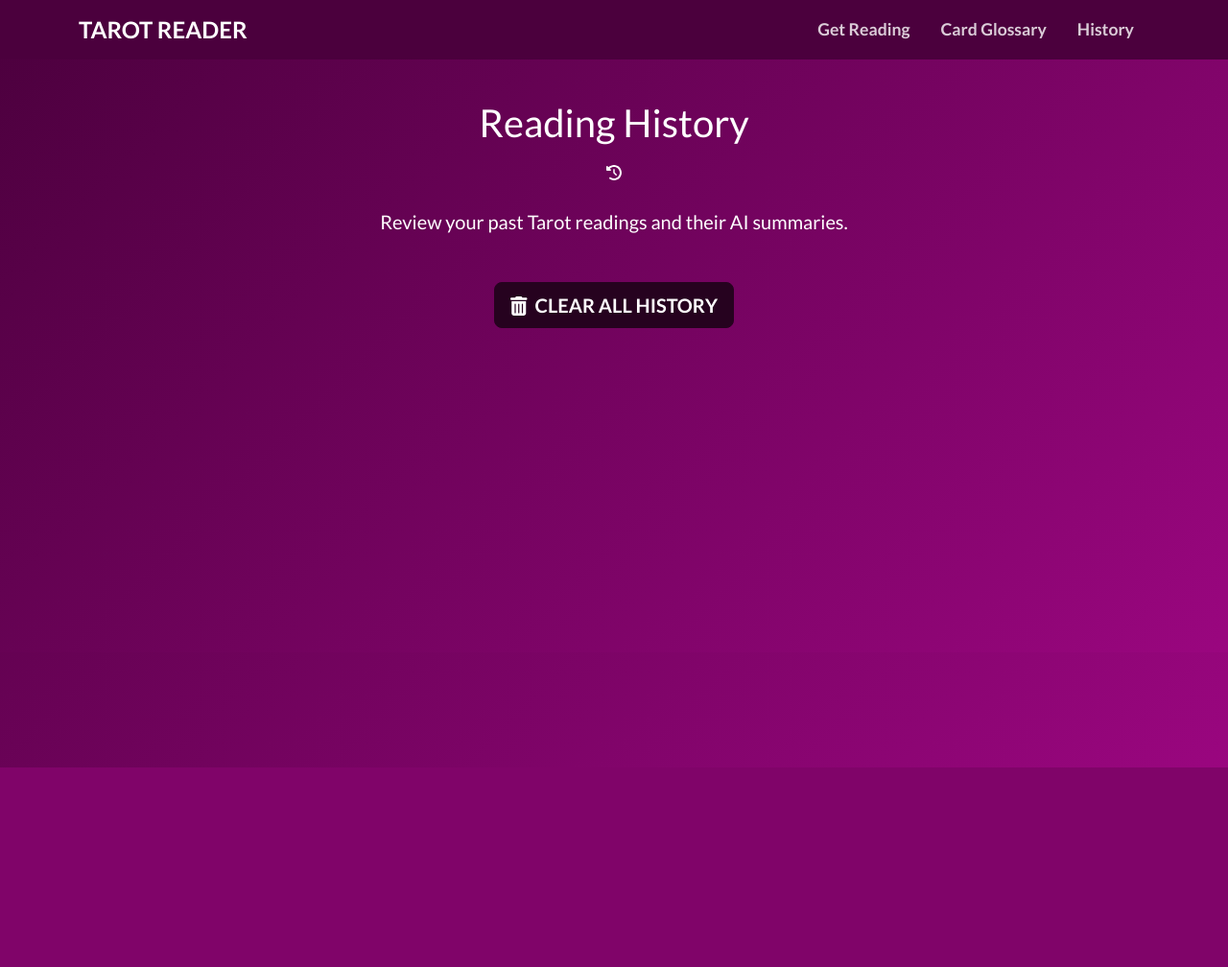
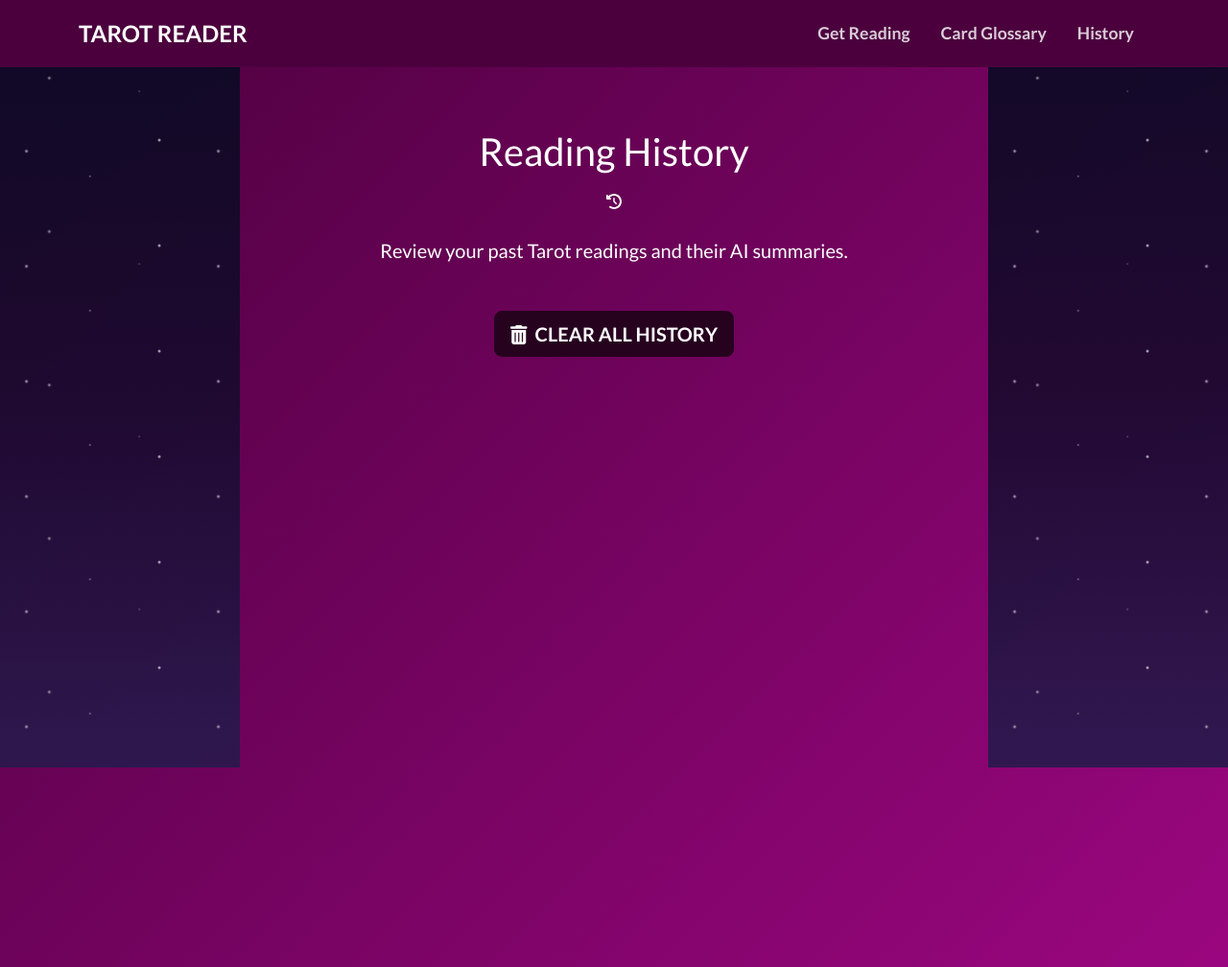
Before and after one commit to PandoraV1/Tarot-Reader, a Flask app: page /history in a window 1280 px wide. Shown: the whole page at 96% size. Before the commit the page ends 800 px from the top, so only its background shows below. Run offline with Flask 3, Linux system fonts and the light colour scheme; data that the repository does not hold is empty; some libraries are stand-ins or nearby versions.

Commit message:
styles updated, added star filled side bar to some pages

```diff
--- a/Tarot_Reader/static/styles/style.css
+++ b/Tarot_Reader/static/styles/style.css
@@ -5,12 +5,14 @@
     box-sizing: border-box;
 }
 
+
 html, body {
     height: 100vh;
     margin: 0;
     padding: 0;
     overflow: hidden;
 }
+
 
 body {
     border: 0px solid var(--tarot-primary) !important;
@@ -20,12 +22,77 @@ body {
     box-sizing: border-box;
 }
 
+
 :root {
     --tarot-primary: #4B003D;
     --tarot-secondary: #26021F;
     --tarot-hover: #430437;
     --tarot-bg: #9A067F;
 }
+
+
+.starry-sidebar {
+    position: fixed;
+    top: 0;
+    left: 0;
+    width: 250px;
+    height: 100vh;
+    z-index: 1;
+
+    background:
+        radial-gradient(2px 2px at 20px 30px, #eee, transparent),
+        radial-gradient(2px 2px at 40px 70px, rgba(255,255,255,0.8), transparent),
+        radial-gradient(1px 1px at 90px 40px, #fff, transparent),
+        radial-gradient(1px 1px at 130px 80px, rgba(255,255,255,0.6), transparent),
+        radial-gradient(2px 2px at 160px 30px, #fff, transparent),
+        linear-gradient(180deg, #0a0a23 0%, #1a0a2e 50%, #2a1a4e 100%);
+
+    background-size: 200px 120px, 250px 160px, 180px 140px, 220px 180px, 190px 110px, cover;
+    animation: twinkle 20s ease-in-out infinite;
+}
+
+.starry-sidebar-right {
+    left: auto !important;
+    right: 0;
+}
+
+.main-content {
+    margin-left: 250px;
+    margin-right: 250px;
+}
+
+@keyframes twinkle {
+    0%, 100% {
+        opacity: 1;
+        background-position: 0 0, 0 0, 0 0, 0 0, 0 0, 0 0;
+    }
+    50% {
+        opacity: 0.9;
+        background-position: 10px 10px, 15px 15px, 5px 5px, 20px 20px, 8px 8px, 0 0;
+    }
+}
+
+/* Mobile: Hide both sidebars */
+@media (max-width: 768px) {
+    .starry-sidebar,
+    .starry-sidebar-right {
+        display: none !important;
+    }
+    .main-content {
+        margin-left: 0 !important;
+        margin-right: 0 !important;
+    }
+    .header-center {
+        flex-direction: column !important;
+        gap: 0.5rem;
+    }
+    body {
+        padding: 1rem !important;
+        border-width: 15px !important;
+    }
+}
+
+
 
 /* Freelancer Navbar */
 .navbar {
@@ -37,22 +104,26 @@ body {
     z-index: 10;
 }
 
+
 .navbar-brand {
     color: white !important;
     font-size: 1.5rem;
     font-weight: 700;
 }
 
+
 .navbar-dark .navbar-nav .nav-link {
     color: rgba(255,255,255,.8) !important;
     padding: 0.5rem 1rem !important;
 }
+
 
 .navbar-dark .navbar-nav .nav-link:hover {
     color: white !important;
     background-color: var(--tarot-hover);
     border-radius: 0.25rem;
 }
+
 
 /* Masthead */
 .masthead {
@@ -64,10 +135,11 @@ body {
     text-align: center;
     color: white;
     padding: 2rem;
-    margin-top: 60;
+    margin-top: 60px;
     position: relative;
     z-index: 1;
 }
+
 
 .masthead > .container {
     height: 100%;
@@ -75,6 +147,7 @@ body {
     flex-direction: column;
     justify-content: center;
 }
+
 
 .masthead h1 {
     font-family: 'Montserrat', sans-serif;
@@ -84,11 +157,13 @@ body {
     text-shadow: 2px 2px 4px rgba(0,0,0,0.5);
 }
 
+
 .masthead p {
     font-size: 1.5rem;
     font-weight: 300;
     margin-bottom: 2rem;
 }
+
 
 /* Tarot Buttons */
 .btn-tarot {
@@ -104,24 +179,13 @@ body {
     box-shadow: 0 4px 15px rgba(0,0,0,0.2);
 }
 
+
 .btn-tarot:hover {
     background-color: var(--tarot-hover);
     border-color: var(--tarot-hover);
     color: white;
     transform: translateY(-2px);
     box-shadow: 0 6px 20px rgba(0,0,0,0.3);
-}
-
-@media (max-width: 768px) {
-    .header-center {
-        flex-direction: column !important;
-        gap: 0.5rem;
-    }
-
-    body {
-        padding: 1rem !important;
-        border-width: 15px !important;
-    }
 }
 
 /* Floating tarot card backs on home page */
@@ -133,11 +197,12 @@ body {
     margin: 0 auto;
 }
 
+
 .floating-card {
     position: absolute;
     width: 110px;
     height: 170px;
     object-fit: cover;
     border-radius: 10px;
-    box-shadow: 0 15px 35px
+    box-shadow: 0 15px 35px rgba(0,0,0,0.6);
 }
--- a/Tarot_Reader/templates/card_detail.html
+++ b/Tarot_Reader/templates/card_detail.html
@@ -114,7 +114,7 @@
         </div>
     </nav>
 
-    <!-- Main Content Section - SCROLLABLE -->
+    <!-- Main Content Section -->
     <main class="main-content text-white">
         <div class="container">
             <div class="row justify-content-center">
--- a/Tarot_Reader/templates/history.html
+++ b/Tarot_Reader/templates/history.html
@@ -17,13 +17,16 @@
     .history-container {
         max-width: 1000px;
         margin: 0 auto;
+        padding-top: 20px;
     }
+
     .reading-list {
         display: flex;
         flex-direction: column;
         gap: 20px;
         margin-top: 1.5rem;
     }
+
     .reading-item {
         background: rgba(38, 2, 31, 0.9);
         border-radius: 15px;
@@ -32,20 +35,24 @@
         box-shadow: 0 10px 30px rgba(0,0,0,0.4);
         transition: transform 0.25s ease, box-shadow 0.25s ease, border-color 0.25s ease;
     }
+
     .reading-item:hover {
         transform: translateY(-4px);
         box-shadow: 0 15px 40px rgba(0,0,0,0.6);
         border-color: rgba(255,255,255,0.5);
     }
+
     .reading-link {
         color: white;
         text-decoration: none;
         display: block;
     }
+
     .reading-link:hover {
         color: white;
         text-decoration: none;
     }
+
     .reading-header {
         display: flex;
         justify-content: space-between;
@@ -53,15 +60,18 @@
         flex-wrap: wrap;
         gap: 0.5rem;
     }
+
     .reading-title {
         font-size: 1.4rem;
         font-weight: 700;
         color: #FFD700;
     }
+
     .reading-date {
         font-size: 1rem;
         color: rgba(255,255,255,0.8);
     }
+
     .card-group {
         display: flex;
         gap: 10px;
@@ -69,6 +79,7 @@
         flex-wrap: wrap;
         margin: 15px 0;
     }
+
     .card-group img {
         width: 70px;
         height: auto;
@@ -77,14 +88,17 @@
         border: 2px solid rgba(255,255,255,0.4);
         background: #000;
     }
+
     .ai-summary {
         margin-top: 10px;
         font-size: 1.05rem;
         color: rgba(255,255,255,0.95);
     }
+
     .ai-summary strong {
         color: #FFD700;
     }
+
     .clear-history-btn {
         background-color: var(--tarot-secondary);
         border-color: var(--tarot-secondary);
@@ -92,6 +106,7 @@
         font-weight: 700;
         text-transform: uppercase;
     }
+
     .clear-history-btn:hover {
         background-color: var(--tarot-hover);
         border-color: var(--tarot-hover);
@@ -102,16 +117,58 @@
         overflow-y: auto !important;
         height: auto !important;
         min-height: 100vh !important;
+        padding: 0 !important;
+        margin: 0 !important;
     }
+
     .main-content {
-            min-height: calc(100vh - 120px);
+        padding-top: 90px !important;
+        padding-bottom: 2rem !important;
+        padding-left: 0 !important;
+        padding-right: 0 !important;
+        margin: 0 !important;
+        min-height: calc(100vh - 90px) !important;
+        background: inherit !important;
+    }
+
+    main.main-content {
+        padding-top: 0 !important;
+        padding-bottom: 0 !important;
+        margin: 0 !important;
+        min-height: auto !important;
+    }
+
+    .navbar {
+        padding: 0.75rem 1rem !important;
+        margin: 0 !important;
+    }
+
+    @media (max-width: 768px) {
+        .main-content {
             padding-top: 80px !important;
-            padding-bottom: 3rem;
-            background: inherit;
+            padding-left: 1rem !important;
+            padding-right: 1rem !important;
+        }
+
+        main.main-content {
+            padding-left: 0 !important;
+            padding-right: 0 !important;
+        }
+    }
+
+    .reading-list {
+        min-height: calc(100vh - 220px);
     }
 </style>
+
 </head>
 <body id="page-top">
+    <!-- Starry sidebar - Left -->
+    <div class="starry-sidebar"></div>
+    <!-- Starry sidebar - Right -->
+    <div class="starry-sidebar starry-sidebar-right"></div>
+
+    <div class="main-content">
     <!-- Navigation -->
     <nav class="navbar navbar-expand-lg navbar-dark fixed-top" id="mainNav">
         <div class="container">
@@ -142,7 +199,7 @@
     </nav>
 
     <!-- Main content -->
-    <main class="main-content text-white">
+    <main class="text-white">
         <div class="container history-container">
             <!-- Page header -->
             <div class="text-center mb-4 py-4">
@@ -219,5 +276,6 @@
 
     <!-- Bootstrap JS -->
     <script src="https://cdn.jsdelivr.net/npm/bootstrap@5.3.3/dist/js/bootstrap.bundle.min.js"></script>
+    </div>
 </body>
 </html>
```
Also changed, not shown: Tarot_Reader/templates/cards.html (+7 -0 lines), Tarot_Reader/templates/home.html (+7 -0 lines), Tarot_Reader/Testdb.db, Tarot_Reader/static/images/purple_cloth.png (added). Lines whose indentation alone changed are shown as unchanged.
